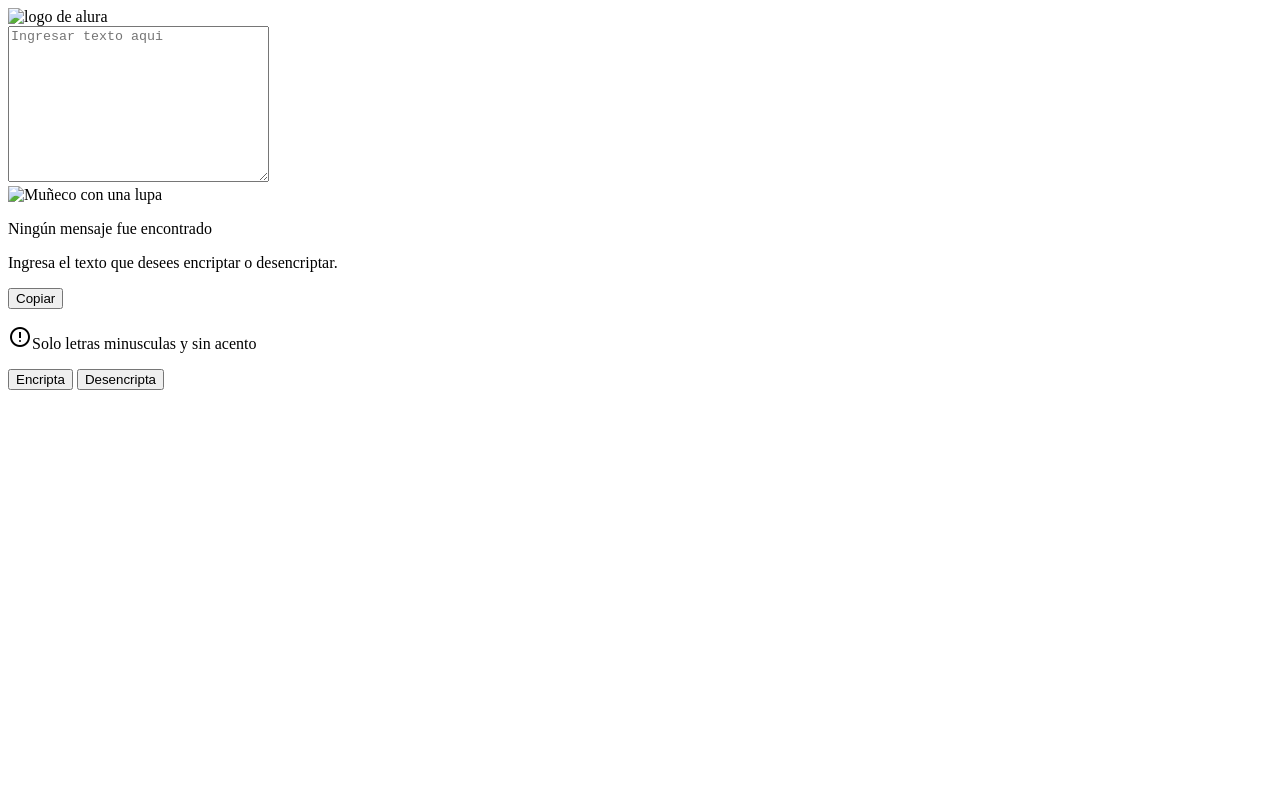
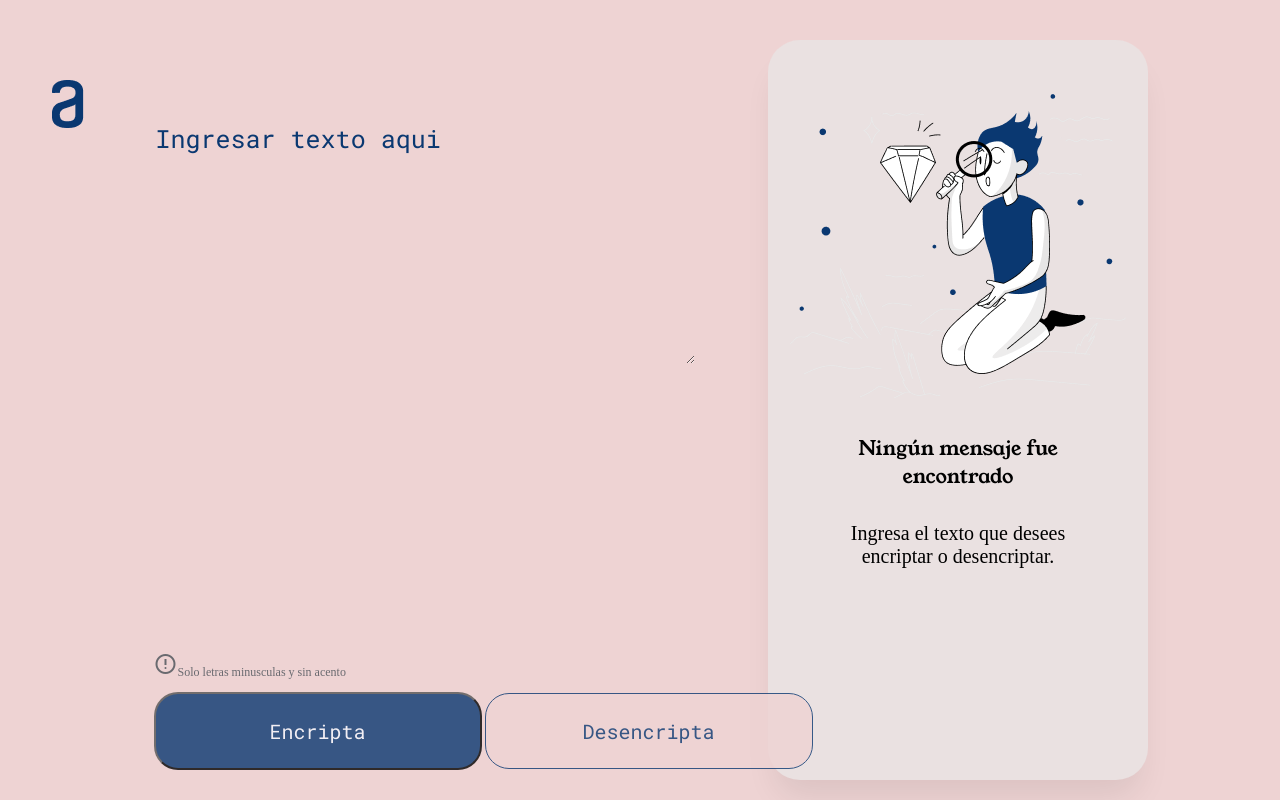
Before and after one commit to WilmaryM/proyectos, a plain HTML site: page encriptadpr/index.html in a window 1280 px wide. Drawn offline with nearby package versions, Linux system fonts and the light colour scheme; the site is published under a folder, as on GitHub Pages, so addresses that start at the root find nothing.

Commit message:
arreglando

```diff
--- a/encriptadpr/index.html
+++ b/encriptadpr/index.html
@@ -4,7 +4,7 @@
     <meta charset="UTF-8">
     <meta name="viewport" content="width=device-width, initial-scale=1.0">
     <title>Encriptador</title>
-    <link rel="stylesheet" type="text/css" href="/css/estilo.css">
+    <link rel="stylesheet" type="text/css" href="css/estilo.css">
     <link rel="preconnect" href="https://fonts.googleapis.com">
     <link rel="preconnect" href="https://fonts.gstatic.com" crossorigin>
     <link href="https://fonts.googleapis.com/css2?family=Roboto+Mono&display=swap" rel="stylesheet">
@@ -16,7 +16,7 @@
 <body>
 
     <header>
-        <img src="/img/Logo.png" alt="logo de alura" class="logo">
+        <img src="img/Logo.png" alt="logo de alura" class="logo">
     </header>
 
     <main>
@@ -25,7 +25,7 @@
 
     <div class="text_box" id="area_texto">
         <div id="ocultar">
-        <img src="/img/Muñeco.png" alt="Muñeco con una lupa" class="muneco" >
+        <img src="img/Muñeco.png" alt="Muñeco con una lupa" class="muneco" >
         <p class="texto1">Ningún mensaje fue encontrado</p>
         <p class="text2">Ingresa el texto que desees encriptar o desencriptar.</p>
         </div>
@@ -40,6 +40,6 @@
             <button class="desencripta" onclick="desencripta()">Desencripta</button>
         </div>
     </main>
-<script src="/js/index.js"></script>
+<script src="js/index.js"></script>
 </body>
 </html>
```
